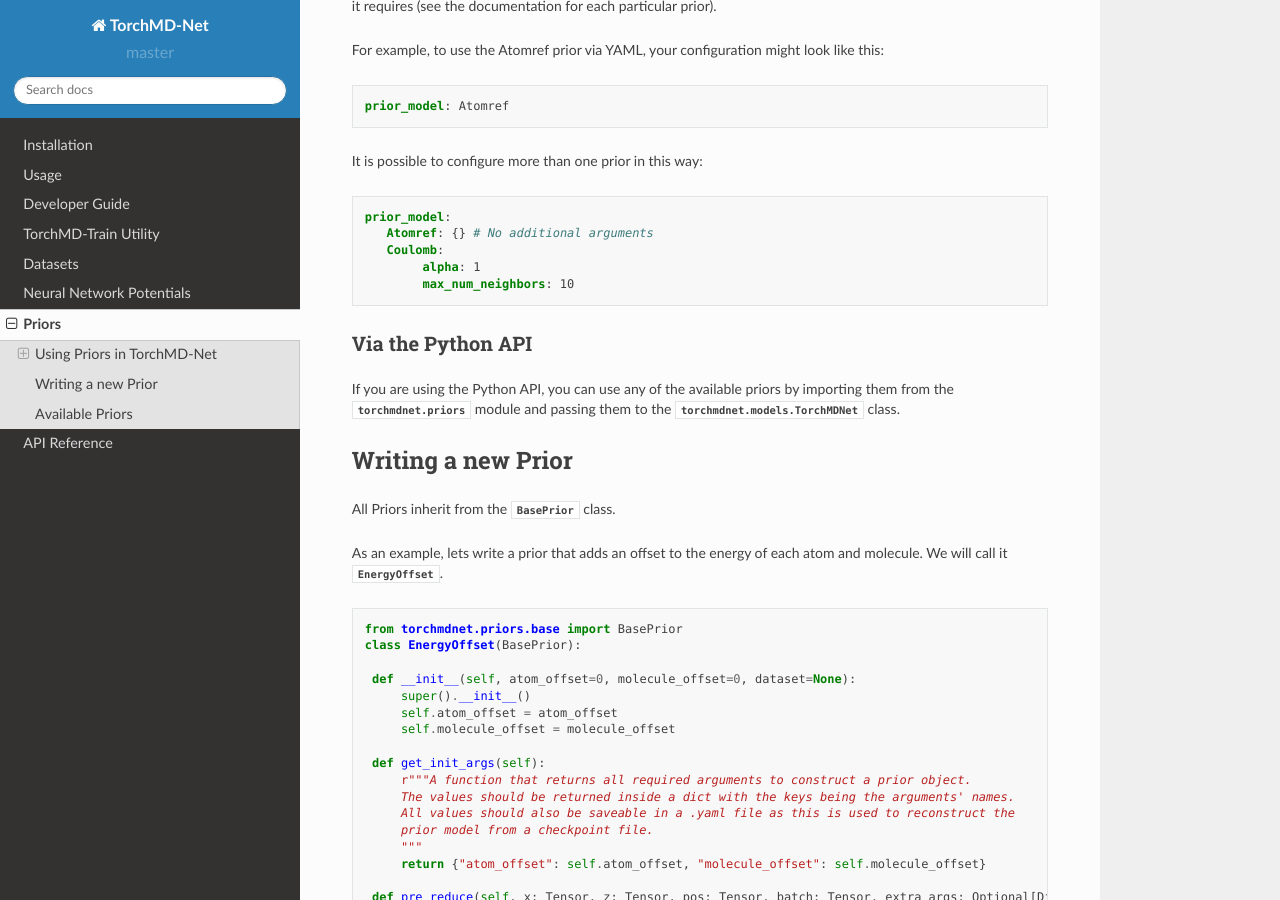
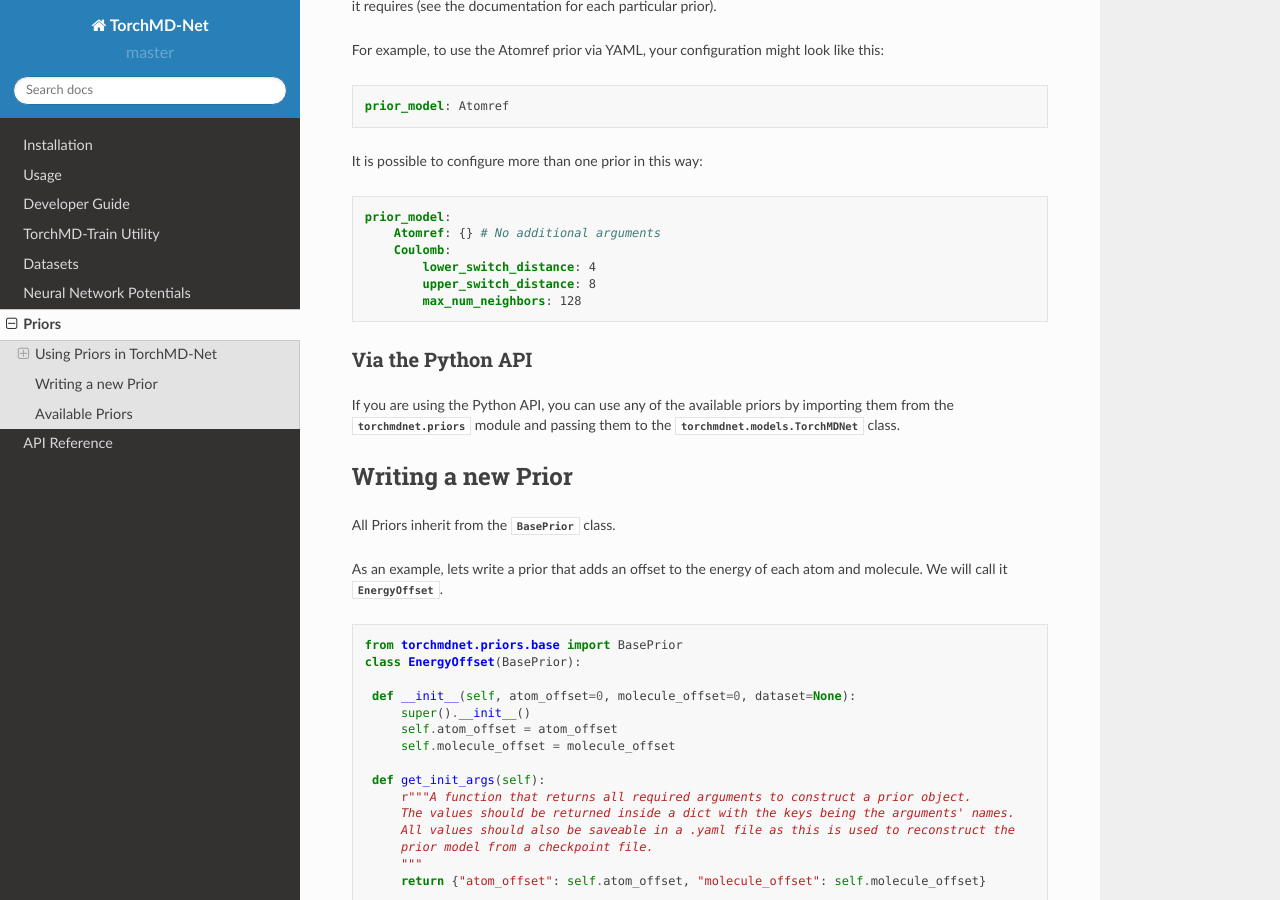
Before and after one commit to torchmd/torchmd-net, a Sphinx documentation site: the page built from docs/source/priors.rst, in a window 1280 px wide and 900 px high, scrolled down 581 px. Built offline with Sphinx 7.4.7 and the Read the Docs theme 2.0.0, drawn with Linux system fonts in a browser that asks for light colours.

Commit message:
Updated documentation

```diff
--- a/docs/source/priors.rst
+++ b/docs/source/priors.rst
@@ -31,11 +31,12 @@ It is possible to configure more than one prior in this way:
 
 .. code:: yaml
 
-	  prior_model:
-	     Atomref: {} # No additional arguments
-	     Coulomb:
-	          alpha: 1
-		  max_num_neighbors: 10
+    prior_model:
+        Atomref: {} # No additional arguments
+        Coulomb:
+            lower_switch_distance: 4
+            upper_switch_distance: 8
+            max_num_neighbors: 128
 
 
 
```
Also changed, not shown: 1 other file.
